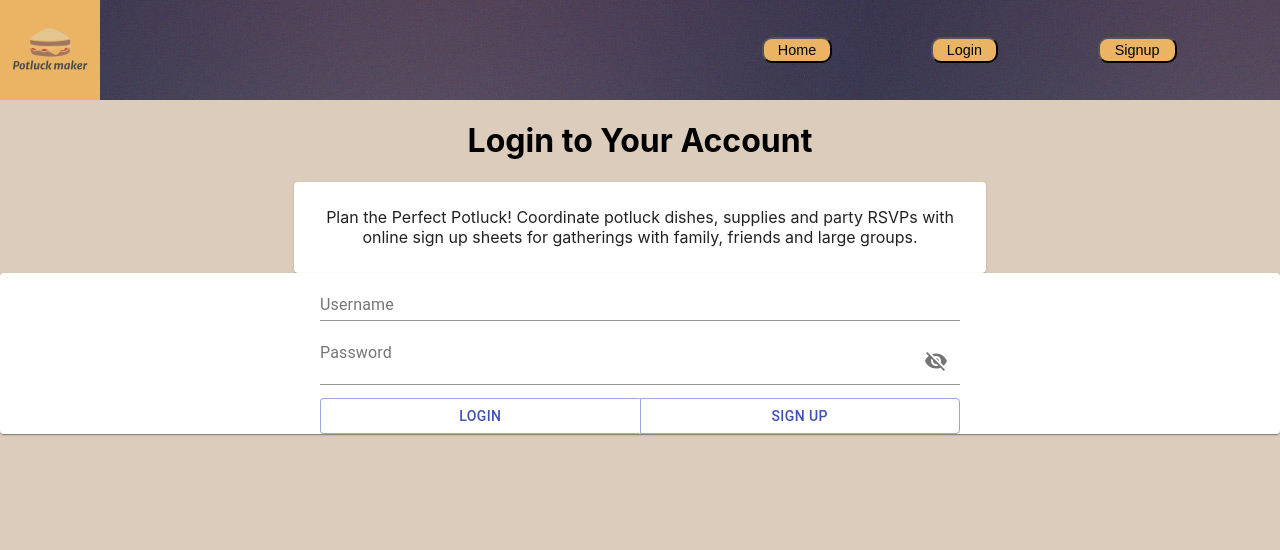
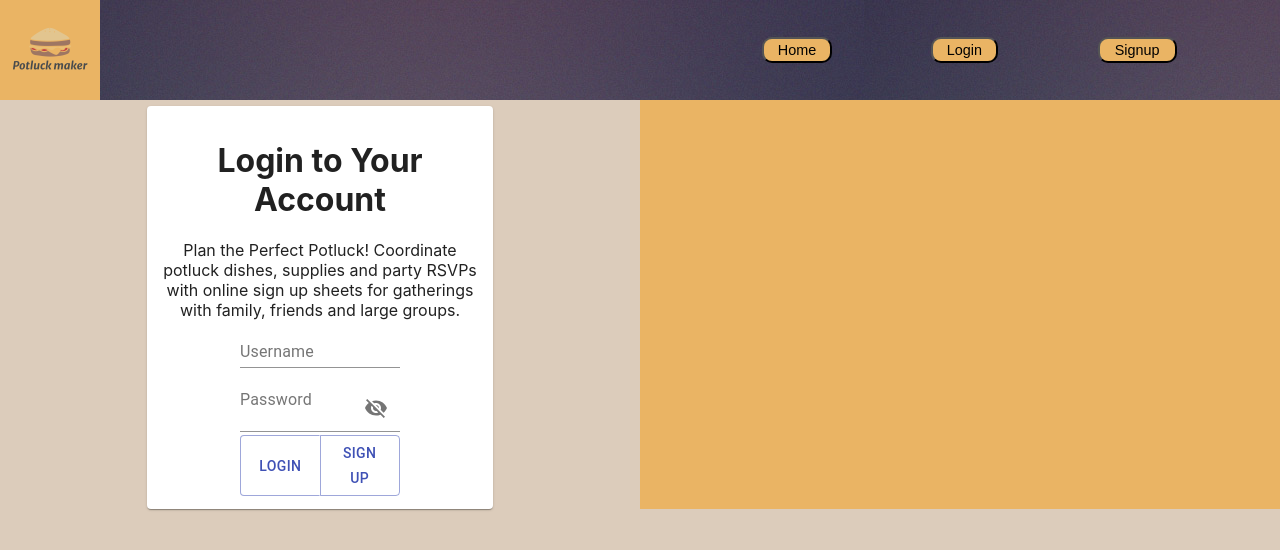
Before and after one commit to bw-potluck-planner-01/frontend, a React (Create React App) app: page /login in a window 1280 px wide. Shown: the top 550 px of the page. Built offline with nearby package versions, Linux system fonts and the light colour scheme.

Commit message:
login looks better

```diff
--- a/src/components/Login.js
+++ b/src/components/Login.js
@@ -7,6 +7,7 @@ import VisibilityOff from "@material-ui/icons/VisibilityOff";
 import LoginAction from "../action/LoginAction";
 import { Alert } from "@material-ui/lab";
 import { useHistory } from "react-router-dom";
+import potluck1 from "../assets/potluck1";
 
 function mapStateToProps(state) {
   return {
@@ -52,6 +53,30 @@ const Login = (props) => {
       padding: "2%",
       marginTop: "1%",
     },
+    leftSide: {
+      width: "50%",
+      margin: "0% auto",
+      padding: "0% auto",
+    },
+    rightSide: {
+      background: "#EAB464",
+      width: "50%",
+      margin: "0% auto",
+      padding: "0% auto",
+    },
+    container: {
+      display: "flex",
+      flexDirection: "row",
+      width: "100%",
+      margin: "0% auto",
+      padding: "0% auto",
+    },
+    box: {
+      width: "100%",
+      height: "90vh",
+      margin: "0% auto",
+      padding: "0% auto",
+    },
   }));
   const [values, setValues] = useState({
     username: "",
@@ -80,16 +105,15 @@ const Login = (props) => {
     <div>
       {!props.token ? (
         <>
-          {" "}
+          <div className={classes.container}>
+            <div className={classes.leftSide}>
               <>
+                <material.Paper className={classes.info}>
                   <h1>Login to Your Account</h1>
-            <material.Paper className={classes.info}>
-              Plan the Perfect Potluck! Coordinate potluck dishes, supplies and
-              party RSVPs with online sign up sheets for gatherings with family,
-              friends and large groups.
-            </material.Paper>
-          </>
-          <material.Paper id="FormHolder">
+                  Plan the Perfect Potluck! Coordinate potluck dishes, supplies
+                  and party RSVPs with online sign up sheets for gatherings with
+                  family, friends and large groups.
+                  <div id="FormHolder">
                     <div className="login-form">
                       <div className={classes.root}>
                         <material.FormControl className={classes.input}>
@@ -150,7 +174,12 @@ const Login = (props) => {
                         </material.FormControl>
                       </div>
                     </div>
+                  </div>
                 </material.Paper>
+              </>
+            </div>
+            <div className={classes.rightSide}></div>
+          </div>
         </>
       ) : (
         push("/")
```
Also changed, not shown: src/assets/potluck1.png (added), 1 other file (tests, documents, lock files or other folders). Lines whose indentation alone changed are shown as unchanged.
